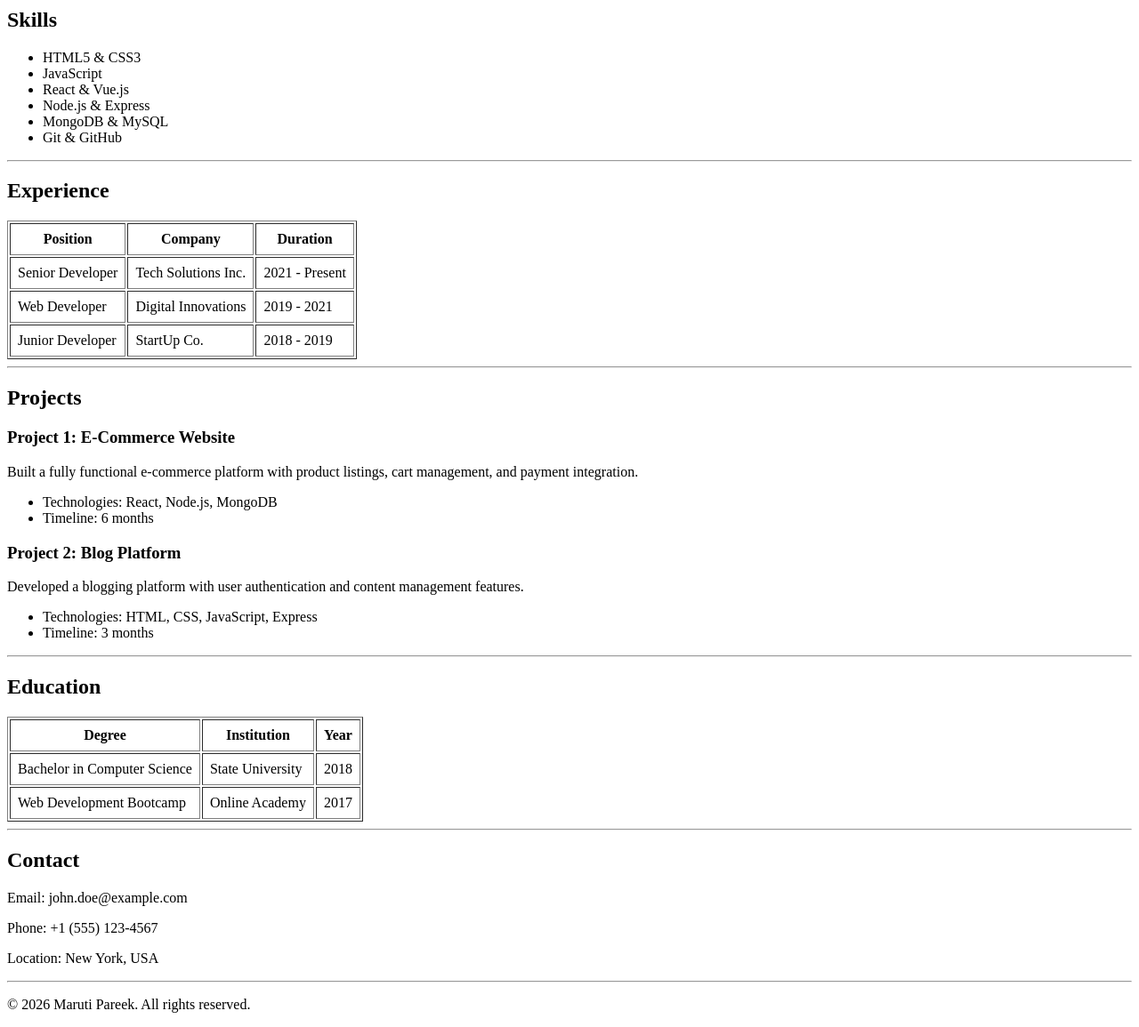
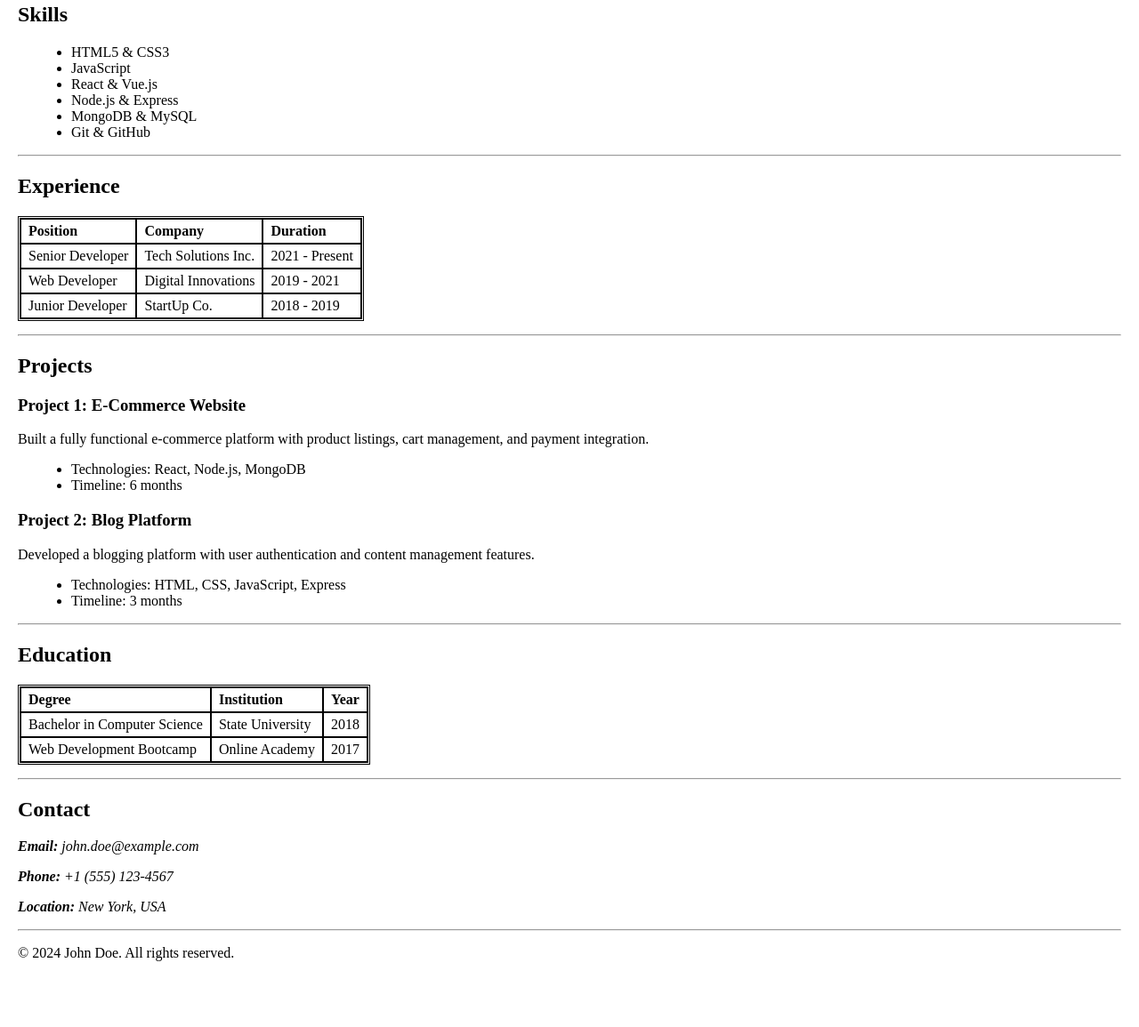
Before and after one commit to marutipareek/html-assignment, a plain HTML site: page index.html in a window 1280 px wide. Shown: the part 230-1385 px from the top of the page at 89% size. After the commit the page ends 1331 px from the top, so only its background shows below. Drawn offline with Linux system fonts and the light colour scheme.

Commit message:
Updated index.html content

```diff
--- a/index.html
+++ b/index.html
@@ -2,23 +2,64 @@
 <html lang="en">
 <head>
     <meta charset="UTF-8">
-    <title>Maruti Pareek - Resume</title>
+    <title>John Doe - Resume</title>
+
+    <style>
+        body {
+            font-family: "Times New Roman", Times, serif;
+            margin: 20px;
+            color: #000;
+        }
+
+        h1 {
+            margin-bottom: 5px;
+        }
+
+        hr {
+            margin: 15px 0;
+        }
+
+        ul {
+            margin-left: 20px;
+        }
+
+        table {
+            border-collapse: separate;
+            border-spacing: 0;
+            margin-top: 10px;
+            border: 3px double #000;
+        }
+
+        th, td {
+            border: 1px solid #000;
+            padding: 4px 8px;
+            text-align: left;
+        }
+    </style>
 </head>
+
 <body>
 
-    <h1>Maruti Pareek</h1>
+<main>
+
+    <header>
+        <h1>John Doe</h1>
         <p>Full Stack Developer | Web Designer | Tech Enthusiast</p>
+    </header>
 
     <hr>
 
+    <section>
         <h2>About Me</h2>
         <p>
             I am a passionate developer with 5+ years of experience in building web applications.
             I specialize in HTML, CSS, JavaScript, and backend technologies.
         </p>
+    </section>
 
     <hr>
 
+    <section>
         <h2>Skills</h2>
         <ul>
             <li>HTML5 & CSS3</li>
@@ -28,16 +69,21 @@
             <li>MongoDB & MySQL</li>
             <li>Git & GitHub</li>
         </ul>
+    </section>
 
     <hr>
 
+    <section>
         <h2>Experience</h2>
-    <table border="1" cellpadding="8">
+        <table>
+            <thead>
                 <tr>
                     <th>Position</th>
                     <th>Company</th>
                     <th>Duration</th>
                 </tr>
+            </thead>
+            <tbody>
                 <tr>
                     <td>Senior Developer</td>
                     <td>Tech Solutions Inc.</td>
@@ -53,12 +99,16 @@
                     <td>StartUp Co.</td>
                     <td>2018 - 2019</td>
                 </tr>
+            </tbody>
         </table>
+    </section>
 
     <hr>
 
+    <section>
         <h2>Projects</h2>
 
+        <article>
             <h3>Project 1: E-Commerce Website</h3>
             <p>
                 Built a fully functional e-commerce platform with product listings,
@@ -68,7 +118,9 @@
                 <li>Technologies: React, Node.js, MongoDB</li>
                 <li>Timeline: 6 months</li>
             </ul>
+        </article>
 
+        <article>
             <h3>Project 2: Blog Platform</h3>
             <p>
                 Developed a blogging platform with user authentication and
@@ -78,16 +130,22 @@
                 <li>Technologies: HTML, CSS, JavaScript, Express</li>
                 <li>Timeline: 3 months</li>
             </ul>
+        </article>
+    </section>
 
     <hr>
 
+    <section>
         <h2>Education</h2>
-    <table border="1" cellpadding="8">
+        <table>
+            <thead>
                 <tr>
                     <th>Degree</th>
                     <th>Institution</th>
                     <th>Year</th>
                 </tr>
+            </thead>
+            <tbody>
                 <tr>
                     <td>Bachelor in Computer Science</td>
                     <td>State University</td>
@@ -98,18 +156,28 @@
                     <td>Online Academy</td>
                     <td>2017</td>
                 </tr>
+            </tbody>
         </table>
+    </section>
 
     <hr>
 
+    <section>
         <h2>Contact</h2>
-    <p>Email: john.doe@example.com</p>
-    <p>Phone: +1 (555) 123-4567</p>
-    <p>Location: New York, USA</p>
+        <address>
+            <p><strong>Email:</strong> john.doe@example.com</p>
+            <p><strong>Phone:</strong> +1 (555) 123-4567</p>
+            <p><strong>Location:</strong> New York, USA</p>
+        </address>
+    </section>
 
     <hr>
 
-    <p>© 2026 Maruti Pareek. All rights reserved.</p>
+    <footer>
+        <p>© 2024 John Doe. All rights reserved.</p>
+    </footer>
+
+</main>
 
 </body>
 </html>
```
Lines whose indentation alone changed are shown as unchanged.
